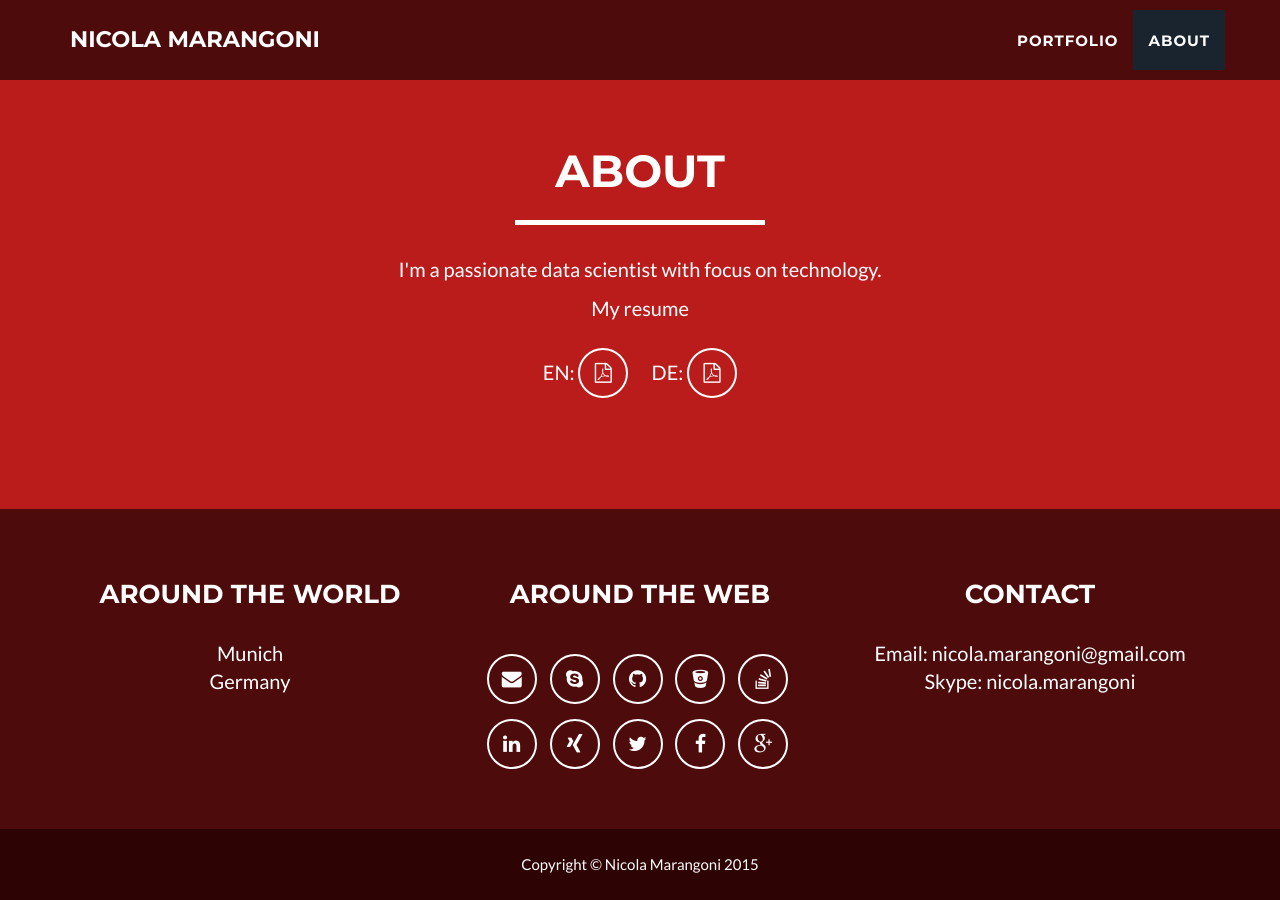
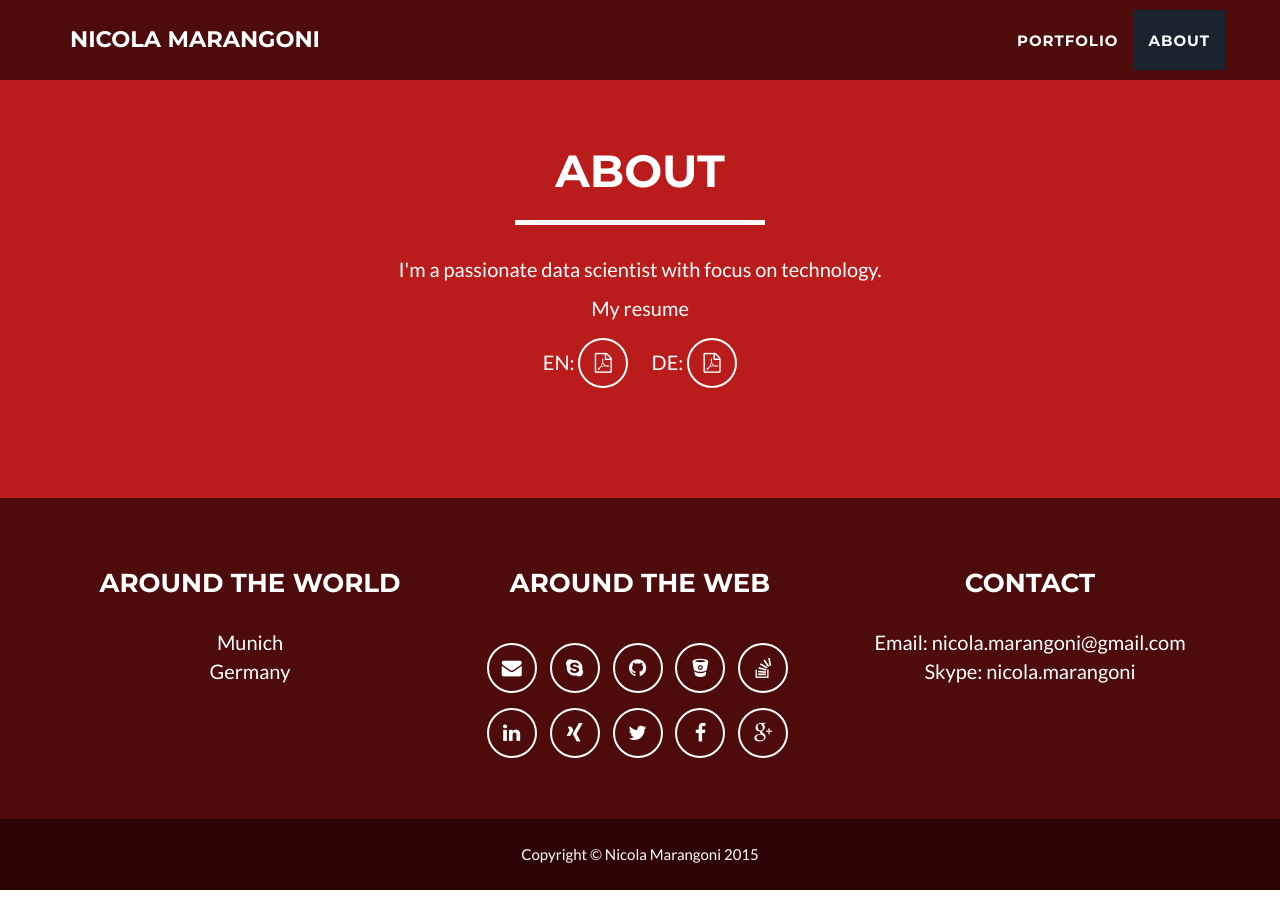
Before and after one commit to nicolamarangoni/nicolamarangoni.github.io, a Jekyll site: the page built from index.html, in a window 1280 px wide and 900 px high, scrolled down 1776 px. Built offline with Jekyll 4.4.1, drawn with Linux system fonts in a browser that asks for light colours.

Commit message:
minor changes

```diff
--- a/_includes/about.html
+++ b/_includes/about.html
@@ -10,8 +10,9 @@
             <div class="row">
                 <div class="col-lg-12 text-center">
                     <p>I'm a passionate data scientist with focus on technology.</p>
-                    <p>My resume</p>
-					<p>
+                    <p>
+						My resume
+						<br />
 						EN:&nbsp;<a href="files/Marangoni_eng_long.pdf" class="btn-social btn-outline"><i class="fa fa-fw fa-file-pdf-o"></i></a>
 						&nbsp;&nbsp;&nbsp;&nbsp;
 						DE:&nbsp;<a href="files/Marangoni_deu_lang.pdf" class="btn-social btn-outline"><i class="fa fa-fw fa-file-pdf-o"></i></a>
```
